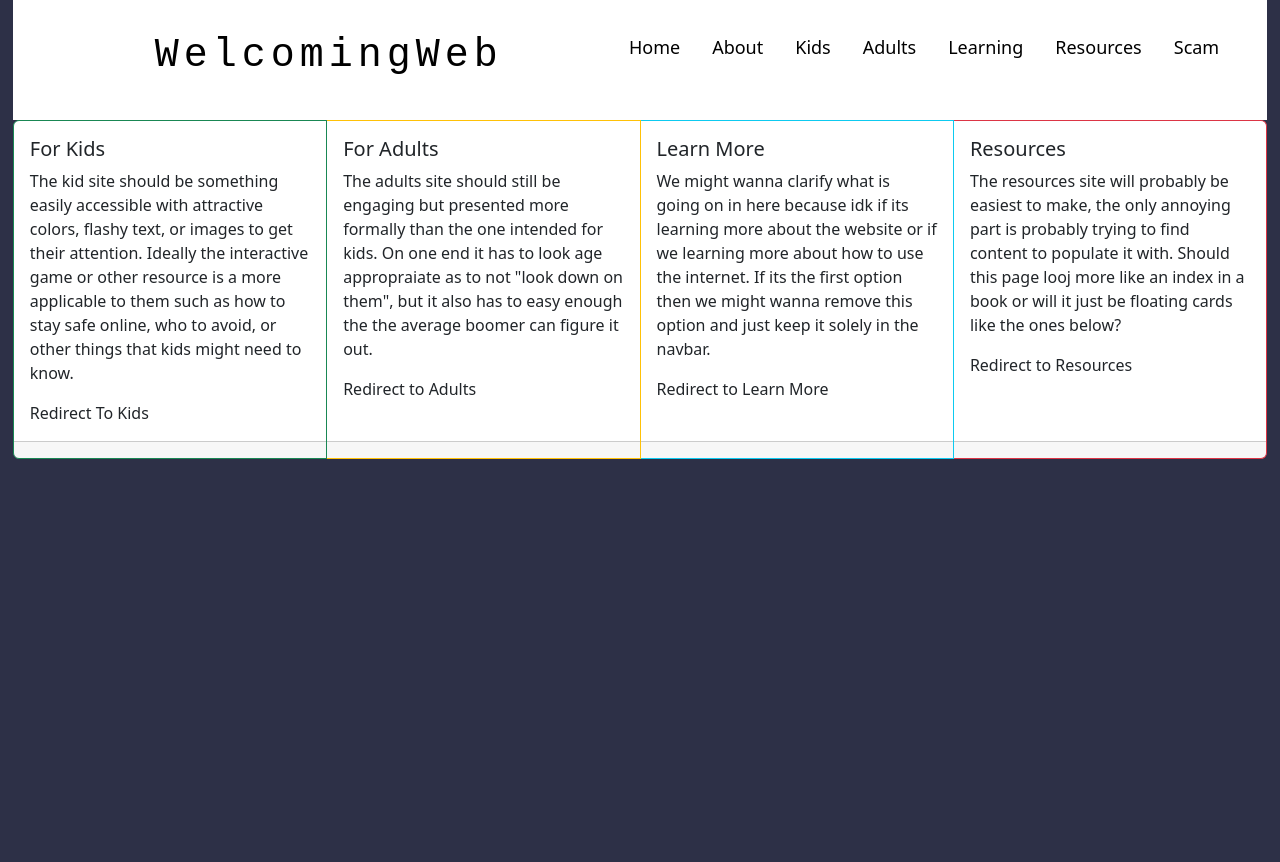
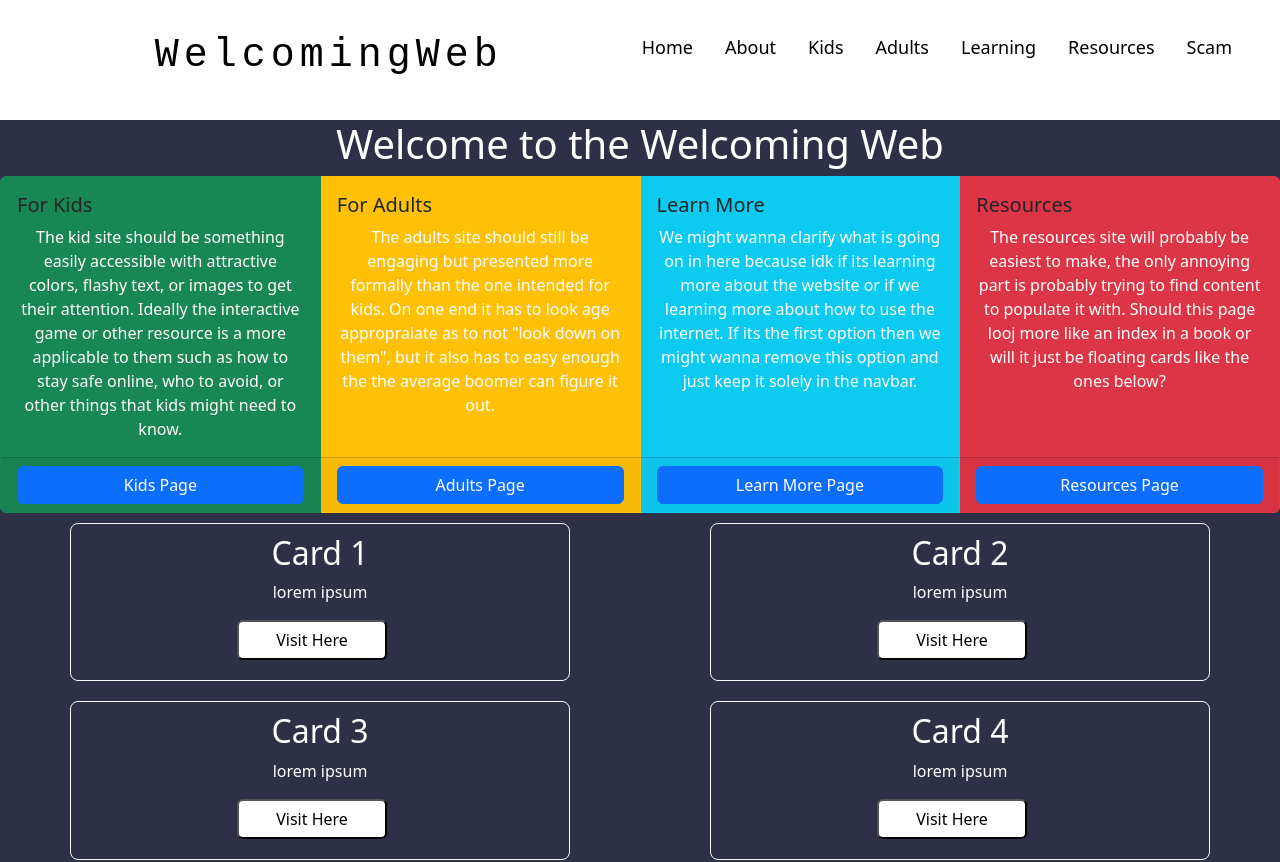
Before and after one commit to rwc5591/WelcomingWeb, a React (Create React App) app: page / in a window 1280 px wide. Shown: the top 862 px of the page. Before the commit the page ends 800 px from the top, so only its background shows below. Built offline with nearby package versions, Linux system fonts and the light colour scheme.

Commit message:
more homepage updates

```diff
--- /dev/null
+++ b/src/components/home/CardGroupHome.jsx
@@ -0,0 +1,68 @@
+import Card from 'react-bootstrap/Card';
+import CardGroup from 'react-bootstrap/CardGroup';
+import Button from 'react-bootstrap/Button';
+
+function CardGroupHome() {
+    return (
+    <CardGroup>
+        <Card bg="success "border="success" style={{ width: '30rem' }}>
+            <Card.Body>
+            <Card.Title>For Kids</Card.Title>
+            <Card.Text>
+                The kid site should be something easily accessible with attractive colors,
+                flashy text, or images to get their attention. Ideally the interactive game
+                or other resource is a more applicable to them such as how to stay safe online,
+                who to avoid, or other things that kids might need to know.
+            </Card.Text>
+            </Card.Body>
+            <Card.Footer>
+                <Button href="/kids">Kids Page</Button>
+            </Card.Footer>
+        </Card>
+        <Card bg="warning" border="warning" style={{ width: '30rem' }}>
+            <Card.Body>
+            <Card.Title>For Adults</Card.Title>
+            <Card.Text>
+                The adults site should still be engaging but presented more formally than the
+                one intended for kids. On one end it has to look age appropraiate as to not
+                "look down on them", but it also has to easy enough the the average boomer
+                can figure it out.{' '}
+            </Card.Text>
+            </Card.Body>
+            <Card.Footer>
+                <Button href="/adults">Adults Page</Button>
+            </Card.Footer>
+        </Card>
+        <Card bg="info" border="info" style={{ width: '30rem' }}>
+            <Card.Body>
+            <Card.Title>Learn More</Card.Title>
+            <Card.Text>
+                We might wanna clarify what is going on in here because idk if its learning
+                more about the website or if we learning more about how to use the internet.
+                If its the first option then we might wanna remove this option and just keep
+                it solely in the navbar.
+            </Card.Text>
+            </Card.Body>
+            <Card.Footer>
+                <Button href="/learning">Learn More Page</Button>
+            </Card.Footer>
+        </Card>
+        <Card bg="danger" border="danger" style={{ width: '30rem' }}>
+            <Card.Body>
+            <Card.Title>Resources</Card.Title>
+            <Card.Text>
+                The resources site will probably be easiest to make, the only annoying part is
+                probably trying to find content to populate it with. Should this page looj more
+                like an index in a book or will it just be floating cards like the ones below?{' '}
+            </Card.Text>
+            </Card.Body>
+            <Card.Footer>
+                <Button href="/resources">Resources Page</Button>
+            </Card.Footer>
+        </Card>
+    </CardGroup>
+
+    );
+}
+
+export default CardGroupHome;
--- a/src/components/home/Home.jsx
+++ b/src/components/home/Home.jsx
@@ -1,135 +1,24 @@
-import React, {useState}from 'react'
 import './home.css'
-import Card from 'react-bootstrap/Card';
-import CardGroup from 'react-bootstrap/CardGroup';
-import Col from 'react-bootstrap/Col';
-import Row from 'react-bootstrap/Row';
+import CardGroupHome from './CardGroupHome';
+import { useState } from 'react';
+import ResourceList from './ResourceList';
 
 const Home = () => {
-    return (
-      cardGroup()
-    )
-  }
+    const[resources, setResources] = useState([
+        { title: 'Card 1', body: 'lorem ipsum', url: 'null', id:1},
+        { title: 'Card 2', body: 'lorem ipsum', url: 'null', id:2},
+        { title: 'Card 3', body: 'lorem ipsum', url: 'null', id:3},
+        { title: 'Card 4', body: 'lorem ipsum', url: 'null', id:4},
+        { title: 'Card 5', body: 'lorem ipsum', url: 'null', id:5},
+    ]);
 
-  function cardGroup() {
-    return (
-    <CardGroup>
-    <Card border="success" style={{ width: '18rem' }}>
-        <Card.Body>
-        <Card.Title>For Kids</Card.Title>
-        <Card.Text>
-            The kid site should be something easily accessible with attractive colors,
-            flashy text, or images to get their attention. Ideally the interactive game
-            or other resource is a more applicable to them such as how to stay safe online,
-            who to avoid, or other things that kids might need to know.
-        </Card.Text>
-        <Card.Link href="/kids">Redirect To Kids</Card.Link>
-        </Card.Body>
-        <Card.Footer>
-        </Card.Footer>
-    </Card>
-    <Card border="warning" style={{ width: '18rem' }}>
-        <Card.Body>
-        <Card.Title>For Adults</Card.Title>
-        <Card.Text>
-            The adults site should still be engaging but presented more formally than the
-            one intended for kids. On one end it has to look age appropraiate as to not
-            "look down on them", but it also has to easy enough the the average boomer
-            can figure it out.{' '}
-        </Card.Text>
-        <Card.Link href="/adults">Redirect to Adults</Card.Link>
-        </Card.Body>
-        <Card.Footer>
-        </Card.Footer>
-    </Card>
-    <Card border="info" style={{ width: '18rem' }}>
-        <Card.Body>
-        <Card.Title>Learn More</Card.Title>
-        <Card.Text>
-            We might wanna clarify what is going on in here because idk if its learning
-            more about the website or if we learning more about how to use the internet.
-            If its the first option then we might wanna remove this option and just keep
-            it solely in the navbar.
-        </Card.Text>
-        <Card.Link href="/learning">Redirect to Learn More</Card.Link>
-        </Card.Body>
-        <Card.Footer>
-        </Card.Footer>
-    </Card>
-    <Card border="danger" style={{ width: '18rem' }}>
-        <Card.Body>
-        <Card.Title>Resources</Card.Title>
-        <Card.Text>
-            The resources site will probably be easiest to make, the only annoying part is
-            probably trying to find content to populate it with. Should this page looj more
-            like an index in a book or will it just be floating cards like the ones below?{' '}
-        </Card.Text>
-        <Card.Link href="/resources">Redirect to Resources</Card.Link>
-        </Card.Body>
-        <Card.Footer>
-        </Card.Footer>
-    </Card>
-    </CardGroup>
-
+    return(
+        <div className="Content">
+            <h1> Welcome to the Welcoming Web</h1>
+            <CardGroupHome />
+            <ResourceList resources={resources}/>
+        </div>
     );
-    }
-
-function resourceCards() {
-  return (
-    <>
-        <Card style={{ width: '18rem' }}>
-            <Card.Body>
-                <Card.Title>Resource Title 1</Card.Title>
-                <Card.Subtitle className="mb-2 text-muted">Type of Resources</Card.Subtitle>
-                <Card.Text>
-                Short Description
-                </Card.Text>
-                <Card.Link href="#">Link to Resource</Card.Link>
-            </Card.Body>
-        </Card>
-        <Card style={{ width: '18rem' }}>
-            <Card.Body>
-                <Card.Title>Resource Title 2</Card.Title>
-                <Card.Subtitle className="mb-2 text-muted">Type of Resources</Card.Subtitle>
-                <Card.Text>
-                Short Description
-                </Card.Text>
-                <Card.Link href="#">Link to Resource</Card.Link>
-            </Card.Body>
-        </Card>
-        <Card style={{ width: '18rem' }}>
-            <Card.Body>
-                <Card.Title>Resource Title 3</Card.Title>
-                <Card.Subtitle className="mb-2 text-muted">Type of Resources</Card.Subtitle>
-                <Card.Text>
-                Short Description
-                </Card.Text>
-                <Card.Link href="#">Link to Resource</Card.Link>
-            </Card.Body>
-        </Card>
-        <Card style={{ width: '18rem' }}>
-            <Card.Body>
-                <Card.Title>Resource Title 4</Card.Title>
-                <Card.Subtitle className="mb-2 text-muted">Type of Resources</Card.Subtitle>
-                <Card.Text>
-                Short Description
-                </Card.Text>
-                <Card.Link href="#">Link to Resource</Card.Link>
-            </Card.Body>
-        </Card>
-        <Card style={{ width: '18rem' }}>
-            <Card.Body>
-                <Card.Title>Resource Title 5</Card.Title>
-                <Card.Subtitle className="mb-2 text-muted">Type of Resources</Card.Subtitle>
-                <Card.Text>
-                Short Description
-                </Card.Text>
-                <Card.Link href="#">Link to Resource</Card.Link>
-            </Card.Body>
-        </Card>
-    </>
-
-  );
 }
 
 export default Home
--- /dev/null
+++ b/src/components/home/ResourceList.jsx
@@ -0,0 +1,17 @@
+const ResourceList = (props) => {
+    const resources = props.resources;
+
+    return (
+        <div className="resource-list">
+            {resources.map((resource) => (
+                <div className="resource-preview" key={ resource.id}>
+                    <h2>{ resource.title }</h2>
+                    <p>{resource.body}</p>
+                    <a href= { resource.url } > <button type="button"> Visit Here </button> </a>
+                </div>
+            ))}
+        </div>
+    );
+}
+
+export default ResourceList
--- a/src/components/home/home.css
+++ b/src/components/home/home.css
@@ -1,76 +1,49 @@
 .Home{
     color:black;
-    display: flex;
+    display: grid;
     justify-content: flex-start;
     border: 3px solid black;
     width: 95%;
     margin: 1%;
-    background-color: rgba(255,255,255,0.2);
-
 }
 
 body{
     background-color: #2d3047;
-    padding-left: 1%;
-    padding-right: 1%;
-    padding-bottom: 1%;
 }
 
-.table-kid{
-    background-color: #00a86c;
-}
-
-.table-adult{
-    background-color: #ff9b70;
-}
-
-.table-learn{
-    background-color: #fffd82;
-}
-
-.table-resources{
-    background-color: #e84855;
-}
-
-h1, h2, h3, h4{
+h1, h2, h3, h4, p{
     text-align: center;
-}
-
-h1{
     color: white;
 }
 
-.chart-text{
-    text-align: center;
+.resource-list{
+    display: flex;
+    margin-right: auto;
+    flex-direction: row;
+    flex-wrap: wrap;
 }
 
-table {
-    border-collapse: collapse;
-    border: 4px solid #2d3074;
-}
-
-tr,td,th {
-    padding: 10px;
-    border: 3px solid #2d3074
-}
-
-table {
-    font-family: arial, sans-serif;
-    border-collapse: collapse;
-    width: 100%;
-  }
-
-.row{
-    padding: 1%;
-}
-
-.cards-top{
-    padding-top: 2%;
+.resource-preview{
+    border-radius: 8px;
+    position: relative;
+    padding: 10px 16px;
+    margin: 10px auto;
+    border: 1px solid #fafafa;
+    max-width: 500px;
 
 }
 
-footer{
-    background-color: #2d3074;
-    color: 	#ff9b70;
-    text-align: center;
+.resource-preview:hover{
+    box-shadow: 0px 4px 8px 0px rgb(255, 255, 255);
+    transition: 0.3s;
 }
+
+button{
+    background-color: white;
+    border-radius: 6px;
+    width: 150px;
+    height: 40px;
+    margin: 0px 150px;
+    margin-bottom: 10px;
+
+}
```
